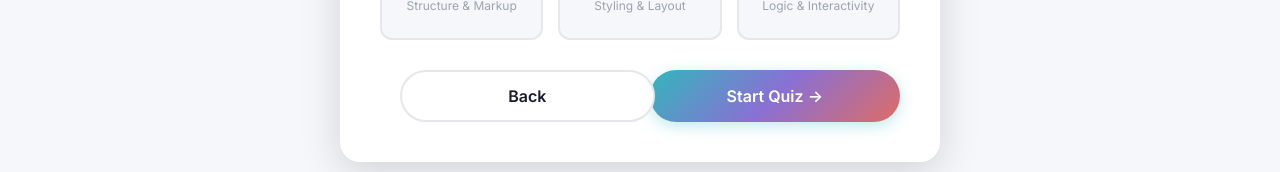
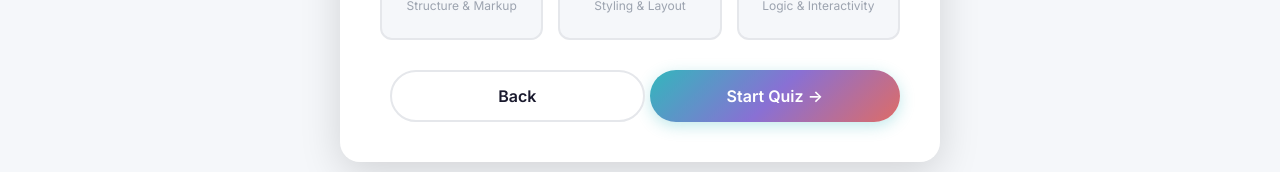
Before and after one commit to manthanut27/quiz-app, a React (Vite) app: page /quiz-select in a window 1280 px wide. Shown: the part 509-681 px from the top of the page. Built offline with nearby package versions, Linux system fonts and the light colour scheme; a web font is replaced by a local one.

Commit message:
Initial commit

```diff
--- a/src/styles/index.css
+++ b/src/styles/index.css
@@ -132,7 +132,7 @@ h1, h2, h3, h4, h5, h6 {
   color: var(--text-primary);
   border: 2px solid var(--border-color);
   position: relative;
-  left: 20px;
+  left: 10px;
 }
 
 .btn-secondary:hover {
```
